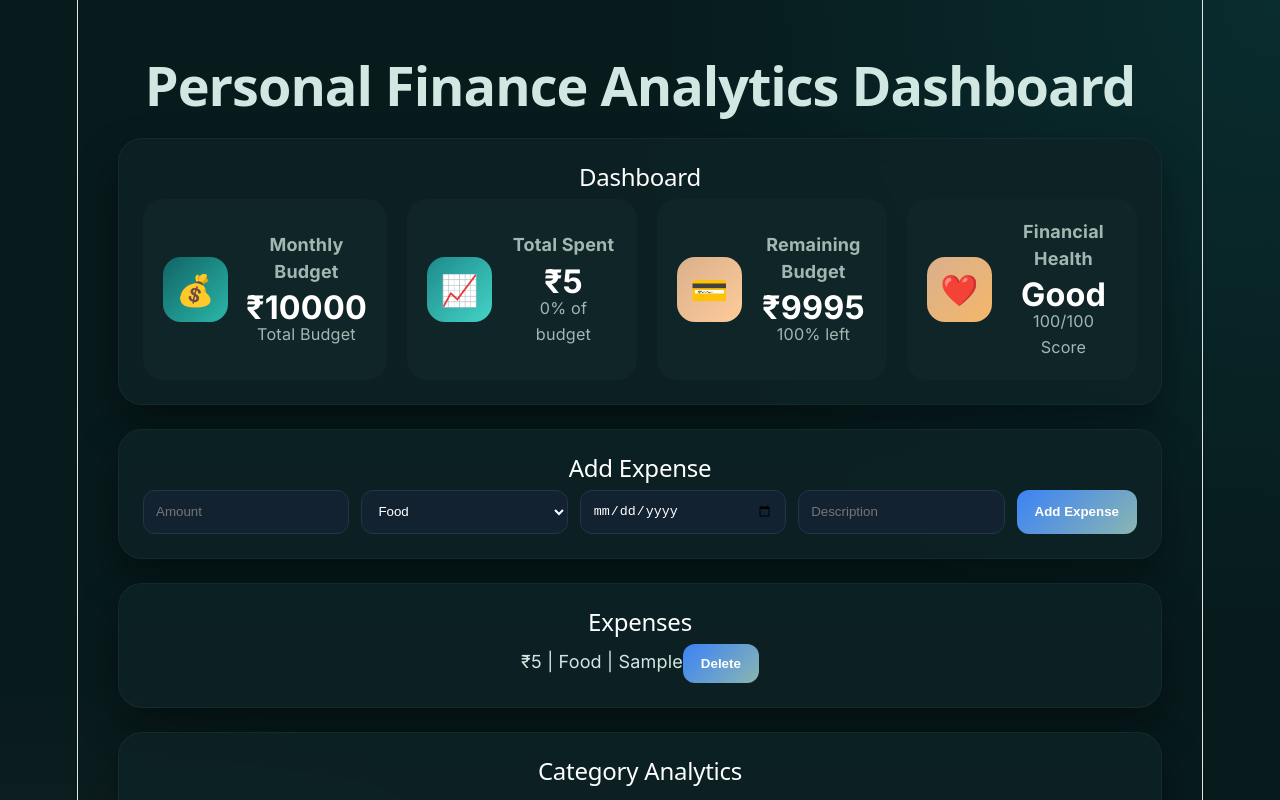
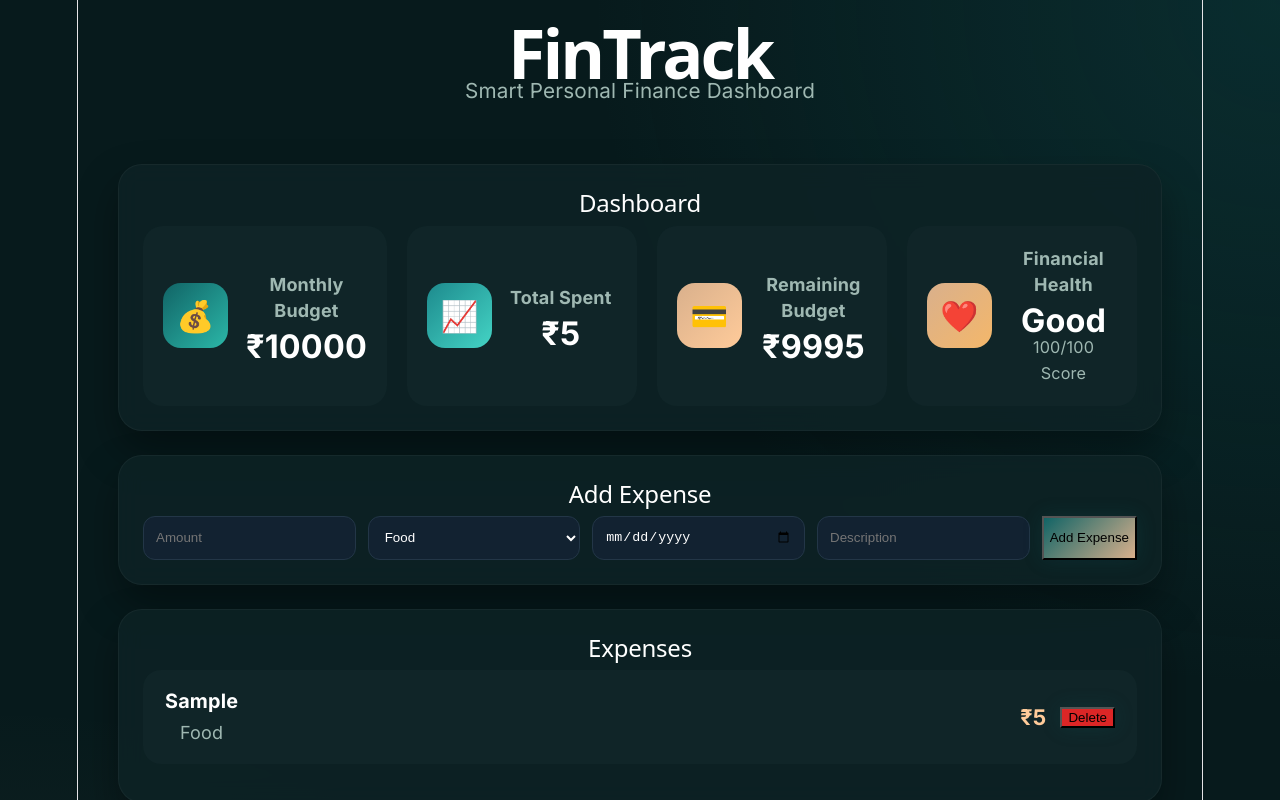
Before and after one commit to skshafiya006/personal-finance-analytics-dashboard, a React (Vite) app: page / in a window 1280 px wide. Both pictures are taken after typing "5", "2020-01-15", "Sample" into the empty fields and a click on the button "Add Expense". Shown: the top 800 px of the page. Built offline with nearby package versions, Linux system fonts and the light colour scheme.

Commit message:
Improve analytics and expense list styling

```diff
--- a/package.json
+++ b/package.json
@@ -10,6 +10,7 @@
     "preview": "vite preview"
   },
   "dependencies": {
+    "lucide-react": "^1.17.0",
     "react": "^19.2.6",
     "react-dom": "^19.2.6",
     "recharts": "^3.8.1"
--- a/src/App.css
+++ b/src/App.css
@@ -220,33 +220,76 @@ select:focus {
 }
 
 button {
-  background: linear-gradient(
-    135deg,
-    #3B82F6,
-    #8AB6B1
-  );
+ background: linear-gradient(
+  135deg,
+  #116466,
+  #D9B08C
+);
 
-  color: white;
-  border: none;
-  padding: 12px 18px;
-  border-radius: 12px;
-  font-weight: 600;
-  cursor: pointer;
+box-shadow:
+  0 0 20px rgba(17,100,102,0.2);
 }
 
 button:hover {
   opacity: 0.9;
 }
+button:hover {
+  transform: translateY(-2px);
+}
 
 .expense-item {
-  background: #122231;
-  padding: 14px;
-  border-radius: 12px;
-  margin-bottom: 10px;
+  background: #102528;
+
+  border-radius: 18px;
+
+  padding: 18px 22px;
+
+  margin-bottom: 14px;
 
   display: flex;
+
   justify-content: space-between;
+
   align-items: center;
+
+  transition: all 0.25s ease;
+}
+
+.expense-item:hover {
+  transform: translateY(-2px);
+
+  box-shadow:
+    0 0 20px rgba(17,100,102,0.25);
+}
+
+.expense-item h3 {
+  margin: 0;
+
+  color: white;
+
+  font-size: 1.1rem;
+}
+
+.expense-item p {
+  margin: 6px 0 0;
+
+  color: var(--text-secondary);
+}
+
+.expense-right {
+  display: flex;
+
+  align-items: center;
+
+  gap: 14px;
+}
+
+.expense-right span {
+  font-size: 1.2rem;
+
+  font-weight: 700;
+
+  color: var(--accent-light);
 }
 
 .expense-item button {
@@ -280,3 +323,49 @@ button:hover {
     padding: 20px;
   }
 }
+
+.hero {
+  text-align: center;
+
+  margin-bottom: 60px;
+}
+
+.title {
+  font-size: 3.8rem;
+  font-weight: 800;
+
+  margin: 0;
+
+  color: white;
+
+  letter-spacing: -3px;
+}
+
+.subtitle {
+  margin-top: 12px;
+
+  color: var(--text-secondary);
+
+  font-size: 1.15rem;
+}
+
+.delete-btn {
+  background: transparent;
+
+  border: 1px solid #ef4444;
+
+  color: #ef4444;
+
+  width: 42px;
+  height: 42px;
+
+  border-radius: 12px;
+
+  display: flex;
+  align-items: center;
+  justify-content: center;
+}
+
+.delete-btn:hover {
+  background: rgba(239,68,68,0.12);
+}
--- a/src/App.jsx
+++ b/src/App.jsx
@@ -23,9 +23,15 @@ function App() {
   }, [expenses]);
   return (
     <div className="app">
+      <div className="hero">
       <h1 className="title">
-        Personal Finance Analytics Dashboard
+        FinTrack
       </h1>
+
+      <p className="subtitle">
+        Smart Personal Finance Dashboard
+      </p>
+    </div>
 
       <Dashboard expenses={expenses} />
 
--- a/src/components/Analytics.jsx
+++ b/src/components/Analytics.jsx
@@ -45,23 +45,23 @@ function Analytics({ expenses }) {
   ];
 
   const COLORS = [
-    "#0088FE",
-    "#00C49F",
-    "#FFBB28",
-    "#FF8042",
-    "#8884D8",
-  ];
+  "#116466",
+  "#1D8A8D",
+  "#D9B08C",
+  "#FFCB9A",
+  "#D1E8E2",
+];
 
   return (
     <div className="section">
       <h2>Category Analytics</h2>
 
-      <PieChart width={500} height={350}>
+      <PieChart width={600} height={320}>
         <Pie
           data={data}
           cx="50%"
           cy="50%"
-          outerRadius={120}
+          outerRadius={100}
           dataKey="value"
           label
         >
--- a/src/components/Dashboard.jsx
+++ b/src/components/Dashboard.jsx
@@ -27,7 +27,7 @@ function Dashboard({ expenses }) {
         <div className="card-content">
           <h3>Monthly Budget</h3>
           <p>₹{budget}</p>
-          <span>Total Budget</span>
+
         </div>
       </div>
 
@@ -39,12 +39,7 @@ function Dashboard({ expenses }) {
         <div className="card-content">
           <h3>Total Spent</h3>
           <p>₹{totalSpent}</p>
-          <span>
-            {Math.round(
-              (totalSpent / budget) * 100
-            ) || 0}
-            % of budget
-          </span>
+
         </div>
       </div>
 
@@ -56,9 +51,7 @@ function Dashboard({ expenses }) {
         <div className="card-content">
           <h3>Remaining Budget</h3>
           <p>₹{remainingBudget}</p>
-          <span>
-            {healthScore}% left
-          </span>
+
         </div>
       </div>
 
--- a/src/components/ExpenseList.jsx
+++ b/src/components/ExpenseList.jsx
@@ -1,3 +1,5 @@
+import { Trash2 } from "lucide-react";
+
 function ExpenseList({
   expenses,
   setExpenses,
@@ -19,13 +21,24 @@ function ExpenseList({
         <p>No expenses added yet.</p>
       ) : (
         expenses.map((expense) => (
-          <div key={expense.id}>
+  <div
+    className="expense-item"
+    key={expense.id}
+  >
+    <div>
+      <h3>
+        {expense.description || "Expense"}
+      </h3>
+
       <p>
+        {expense.category}
+      </p>
+    </div>
+
+    <div className="expense-right">
+      <span>
         ₹{expense.amount}
-              {" | "}
-              {expense.category}
-              {" | "}
-              {expense.description}
+      </span>
 
             <button
         onClick={() =>
@@ -34,7 +47,7 @@ function ExpenseList({
         >
         Delete
         </button>
-            </p>
+    </div>
   </div>
 ))
       )}
```
Also changed, not shown: 1 other file (tests, documents, lock files or other folders). Lines whose indentation alone changed are shown as unchanged.
